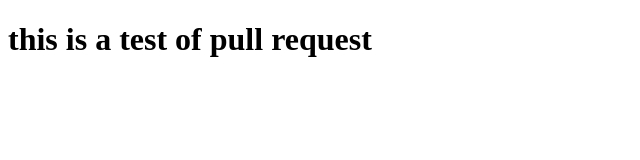
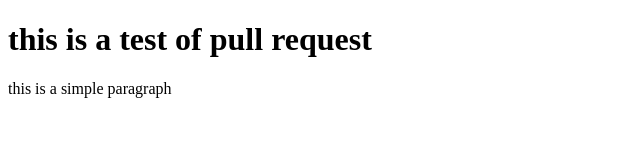
Before and after one commit to Nassim-Test/test-pull-request, a plain HTML site: page index.html in a window 1280 px wide. Shown: the whole page, without its empty margins (0-640 px from the left). Drawn offline with Linux system fonts and the light colour scheme.

Commit message:
add a new paragraph

```diff
--- a/index.html
+++ b/index.html
@@ -8,5 +8,8 @@
 </head>
 <body>
     <h1>this is a test of pull request</h1>
+    <p>
+        this is a simple paragraph
+    </p>
 </body>
 </html>
```
